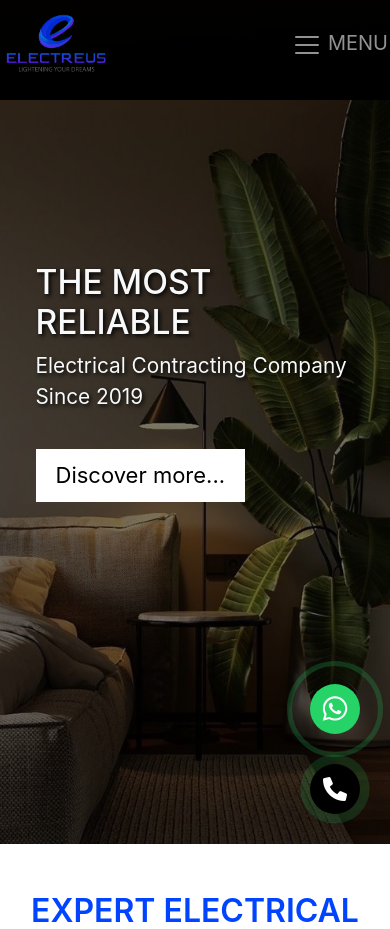
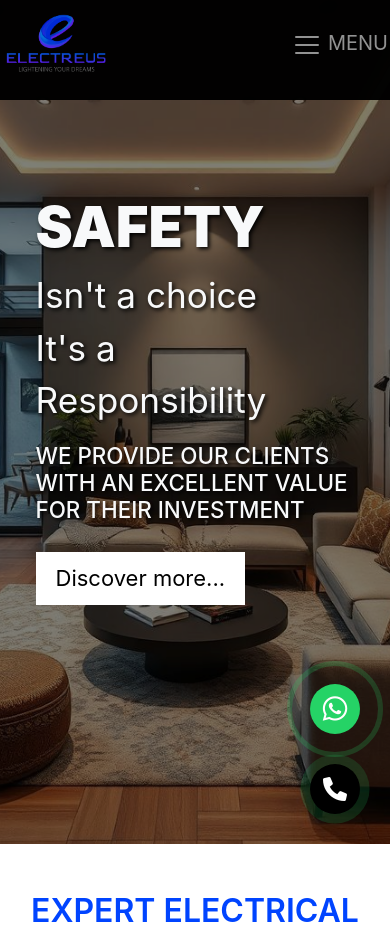
Before and after one commit to ankuxsshh/electreus, a Django app: page / in a window 390 px wide. Shown: the top 929 px of the page. Run offline with Django 5.2, Linux system fonts and the light colour scheme; some libraries are stand-ins or nearby versions.

Commit message:
first commit

```diff
--- a/static/css/style.css
+++ b/static/css/style.css
@@ -267,17 +267,17 @@ html {
     }
 
     .carousel-caption h5 {
-        font-size: 2.1rem;
+        font-size: 1.4rem;
         font-weight: 500;
     }
 
     .carousel-caption p {
-        font-size: 1.3rem;
+        font-size: 2.2rem;
         font-weight: 400;
     }
 
     .carousel-caption p2 {
-        font-size: 2.5rem;
+        font-size: 3.5rem;
     }
 
     .carousel-caption a {
--- a/templates/index.html
+++ b/templates/index.html
@@ -2,8 +2,8 @@
   <!-- Image Carousel (Slider) -->
   <div id="carouselExampleAutoplay" class="carousel slide carousel-fade fade-up-section" data-bs-ride="carousel">
     <div class="carousel-inner">
-            <!-- First Slide -->
-      <div class="carousel-item active position-relative fade-up-section">
+      <!-- First Slide -->
+      {% comment %} <div class="carousel-item active position-relative fade-up-section">
         <img src="static/images/bg1.jpeg" class="d-block w-100 zoom-effect" alt="Slide 1" />
         <!-- Text Overlay -->
         <div class="carousel-caption d-md-block">
@@ -20,8 +20,9 @@
         <!-- Text Overlay -->
         <div class="carousel-caption d-md-block">
           <br>
-          <h5 class="text-light fade-up-section">ONE STOP SOLUTION FOR ALL YOUR ELECTRICAL REQUIREMENTS<h5>
-          <p class="text-light fade-up-section">HT Transformer / DG / Panel Erection and LT Works</p>
+          <h5 class="text-light fade-up-section">ONE STOP SOLUTION
+            <br>FOR ALL YOUR ELECTRICAL <br>REQUIREMENTS<h5>
+          <p class="text-light fade-up-section">High Tension Transformer Works, DG, LV Panel Erection & LT Works</p>
           <a href="{% url 'projects' %}" class="btn btn-gradient mt-2">Discover more...</a>
         </div>
       </div>
@@ -35,9 +36,9 @@
           <p class="text-light fade-up-section">We Offer Professional Cost Effective Solutions for HT & LT Works</p>
           <a href="{% url 'projects' %}" class="btn btn-gradient mt-2">Discover more...</a>
         </div>
-      </div>
+      </div> {% endcomment %}
       <!-- Fourth Slide -->
-      <div class="carousel-item position-relative fade-up-section">
+      <div class="carousel-item active position-relative fade-up-section">
         <img src="static/images/bg-4.jpeg" class="d-block w-100 zoom-effect" alt="Slide 4" />
         <div class="carousel-caption d-md-block">
           <p2 class="text-light fade-up-section" style="font-weight: 1000;">
```
Also changed, not shown: templates/contact.html (+3 -9 lines).
